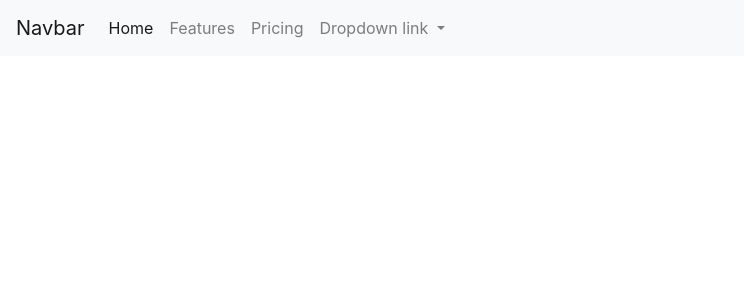
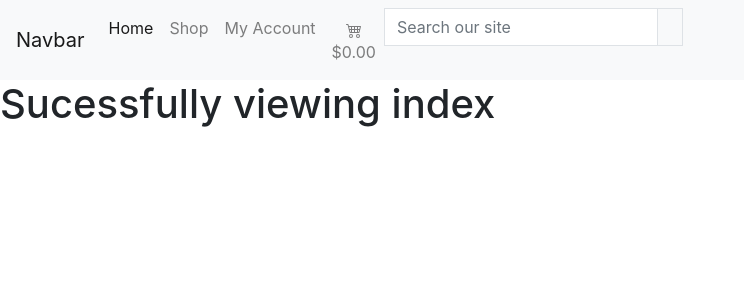
Before and after one commit to SeanLewisIRE/wild_dining, a Django app: page / in a window 1280 px wide. Shown: the top 300 px of the page, without its empty margins (0-744 px from the left). Run offline with Django 3.2, Linux system fonts and the light colour scheme; some libraries are stand-ins or nearby versions.

Commit message:
worked on page Nav

```diff
--- a/home/templates/home/index.html
+++ b/home/templates/home/index.html
@@ -2,5 +2,5 @@
 {% load static %}
 
 {% block content %}
-<h1>Sucessfully viewing index</h1>
+<h1 class="d-block">Sucessfully viewing index</h1>
 {% endblock %}
--- a/templates/base.html
+++ b/templates/base.html
@@ -10,8 +10,11 @@
     {% block extrameta%}
     {% endblock %}
 
+
+
     {% block corecss %}
-    <link rel="stylesheet" href="https://stackpath.bootstrapcdn.com/bootstrap/4.5.0/css/bootstrap.min.css">
+    <link href="https://stackpath.bootstrapcdn.com/bootstrap/4.5.0/css/bootstrap.min.css" rel="stylesheet"
+        integrity="sha384-9aIt2nRpC12Uk9gS9baDl411NQApFmC26EwAOH8WgZl5MYYxFfc+NcPb1dKGj7Sk" crossorigin="anonymous">
     {% endblock %}
 
     {% block extracss %}
@@ -20,7 +23,7 @@
     <title>Wild Dining {% block extratitle %} {% endblock %}</title>
 </head>
 <body>
-    <nav class="navbar navbar-expand-lg navbar-light bg-light fixed-top">
+    <nav class="navbar navbar-expand-lg navbar-light bg-light static-top">
         <a class="navbar-brand" href="#">Navbar</a>
         <button class="navbar-toggler" type="button" data-toggle="collapse" data-target="#navbarNavDropdown"
             aria-controls="navbarNavDropdown" aria-expanded="false" aria-label="Toggle navigation">
@@ -31,28 +34,78 @@
                 <li class="nav-item active">
                     <a class="nav-link" href="#">Home <span class="sr-only">(current)</span></a>
                 </li>
-                <li class="nav-item">
-                    <a class="nav-link" href="#">Features</a>
+                <li class="nav-item dropdown">
+                    <a class="text-black nav-link" href="#" id="user-options" data-toggle="dropdown" aria-haspopup="true"
+                        aria-expanded="false">
+                        <div class="text-center">
+                            <div><i class="fas fa-user fa-lg"></i></div>
+                            <p class="my-0">Shop</p>
+                        </div>
+                    </a>
+                    <div class="dropdown-menu border-0" aria-labelledby="user-options">
+                        <a href="" class="dropdown-item">Browse Products</a>
+                        <a href="" class="dropdown-item">Build a Basket</a>
+                        <a href="" class="dropdown-item">Subscription</a>
+                    </div>
                 </li>
-                <li class="nav-item">
-                    <a class="nav-link" href="#">Pricing</a>
+                <li>
+                    <a class="text-black nav-link" href="#" id="user-options" data-toggle="dropdown" aria-haspopup="true"
+                        aria-expanded="false">
+                        <div class="text-center">
+                            <div><i class="fas fa-user fa-lg"></i></div>
+                            <p class="my-0">My Account</p>
+                        </div>
+                    </a>
+                    <div class="dropdown-menu border-0" aria-labelledby="user-options">
+                        {% if request.user.is_authenticated %}
+                        {% if request.user.is_superuser %}
+                        <a href="" class="dropdown-item">Product Management</a>
+                        {% endif %}
+                        <a href="" class="dropdown-item">My Profile</a>
+                        <a href="{% url 'account_logout' %}" class="dropdown-item">Logout</a>
+                        {% else %}
+                        <a href="{% url 'account_signup' %}" class="dropdown-item">Register</a>
+                        <a href="{% url 'account_login' %}" class="dropdown-item">Login</a>
+                        {% endif %}
+                    </div>
                 </li>
-                <li class="nav-item dropdown">
-                    <a class="nav-link dropdown-toggle" href="#" id="navbarDropdownMenuLink" role="button"
-                        data-toggle="dropdown" aria-haspopup="true" aria-expanded="false">
-                        Dropdown link
+                <li>
+                    <a class="{% if grand_total %}text-info font-weight-bold{% else %}text-black{% endif %} nav-link" href="">
+                        <div class="text-center">
+                            <svg class="bi bi-cart4" width="1em" height="1em" viewBox="0 0 16 16" fill="currentColor"
+                                xmlns="http://www.w3.org/2000/svg">
+                                <path fill-rule="evenodd"
+                                    d="M0 2.5A.5.5 0 0 1 .5 2H2a.5.5 0 0 1 .485.379L2.89 4H14.5a.5.5 0 0 1 .485.621l-1.5 6A.5.5 0 0 1 13 11H4a.5.5 0 0 1-.485-.379L1.61 3H.5a.5.5 0 0 1-.5-.5zM3.14 5l.5 2H5V5H3.14zM6 5v2h2V5H6zm3 0v2h2V5H9zm3 0v2h1.36l.5-2H12zm1.11 3H12v2h.61l.5-2zM11 8H9v2h2V8zM8 8H6v2h2V8zM5 8H3.89l.5 2H5V8zm0 5a1 1 0 1 0 0 2 1 1 0 0 0 0-2zm-2 1a2 2 0 1 1 4 0 2 2 0 0 1-4 0zm9-1a1 1 0 1 0 0 2 1 1 0 0 0 0-2zm-2 1a2 2 0 1 1 4 0 2 2 0 0 1-4 0z" />
+                            </svg>
+                            <p class="my-0">
+                                {% if grand_total %}
+                                ${{ grand_total|floatformat:2 }}
+                                {% else %}
+                                $0.00
+                                {% endif %}
+                            </p>
+                        </div>
                     </a>
-                    <div class="dropdown-menu" aria-labelledby="navbarDropdownMenuLink">
-                        <a class="dropdown-item" href="#">Action</a>
-                        <a class="dropdown-item" href="#">Another action</a>
-                        <a class="dropdown-item" href="#">Something else here</a>
-                    </div>
+                </li>
+                <li>
+                    <form method="GET" action="">
+                        <div class="input-group w-100">
+                            <input class="form-control border border-black rounded-0" type="text" name="q" placeholder="Search our site">
+                            <div class="input-group-append">
+                                <button class="form-control btn btn-black border border-black rounded-0" type="submit">
+                                    <span class="icon">
+                                        <i class="fas fa-search"></i>
+                                    </span>
+                                </button>
+                            </div>
+                        </div>
+                    </form>
                 </li>
             </ul>
         </div>
     </nav>
 
-    <header class="container-fluid">
+    <header class="container-fluid d-block">
         {% if messages %}
         <div class="message-container"></div>
         {% endif %}
@@ -68,9 +121,9 @@
 <script src="https://code.jquery.com/jquery-3.5.1.min.js"
     integrity="sha256-9/aliU8dGd2tb6OSsuzixeV4y/faTqgFtohetphbbj0=" crossorigin="anonymous"></script>
 <script src="https://stackpath.bootstrapcdn.com/bootstrap/4.5.0/js/bootstrap.bundle.min.js"
-    integrity="sha256-9/aliU8dGd2tb6OSsuzixeV4y/faTqgFtohetphbbj0=" crossorigin="anonymous"></script>
+    integrity="sha384-1CmrxMRARb6aLqgBO7yyAxTOQE2AKb9GfXnEo760AUcUmFx3ibVJJAzGytlQcNXd"
+    crossorigin="anonymous"></script>
 {% endblock %}
-
 {% block extraJS %}
 {% endblock %}
 </script>
```
